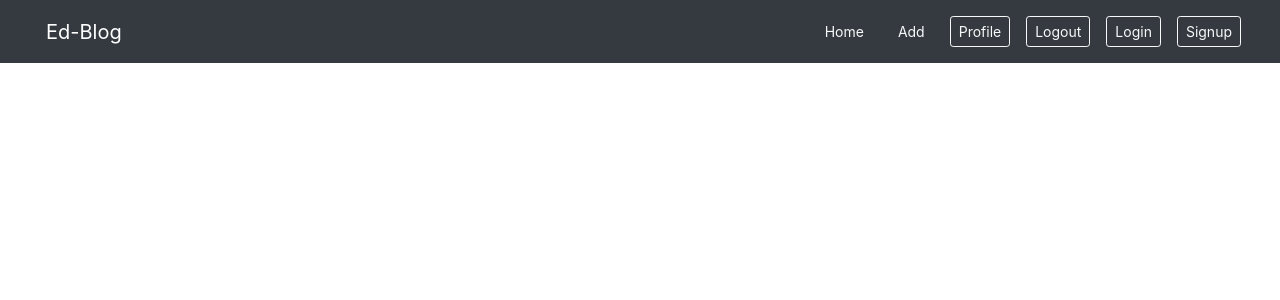
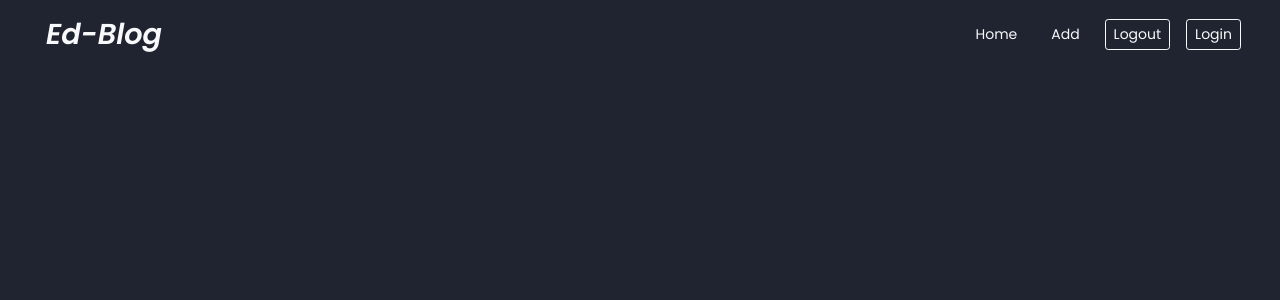
Before and after one commit to Edu58/Flask-Personal-Blog, a Python web app: template app/templates/base.html in a window 1280 px wide. Shown: the top 300 px of the page. Run offline with Jinja, Linux system fonts and the light colour scheme; the template is opened without the code that fills it, so the values that code supplies are empty; some libraries are stand-ins or nearby versions.

Commit message:
adds base.css

```diff
--- /dev/null
+++ b/app/static/base.css
@@ -0,0 +1,14 @@
+* {
+    font-family: 'Poppins', sans-serif !important;
+    text-decoration: none;
+}
+
+body {
+background-color: #202330;
+}
+
+nav #brand {
+font-weight: 600;
+font-size: 1.8rem;
+font-style: italic;
+}
--- a/app/templates/base.html
+++ b/app/templates/base.html
@@ -10,7 +10,7 @@
     {{ bootstrap.load_css() }}
     <link rel="preconnect" href="https://fonts.googleapis.com">
     <link rel="preconnect" href="https://fonts.gstatic.com" crossorigin>
-    <link href="https://fonts.googleapis.com/css2?family=Open+Sans:ital,wght@0,300;0,400;0,500;0,600;0,700;0,800;1,300;1,400;1,500;1,600;1,700;1,800&display=swap"
+    <link href="https://fonts.googleapis.com/css2?family=Poppins:ital,wght@0,100;0,200;0,300;0,400;0,500;0,600;0,700;0,800;0,900;1,100;1,200;1,300;1,400;1,500;1,600;1,700;1,800;1,900&display=swap"
           rel="stylesheet">
     <link rel="stylesheet" type="text/css" href="{{ url_for('static',filename='base.css') }}">
     {% endblock styles %}
@@ -18,10 +18,10 @@
     <title>{% block title %} {% endblock title %}</title>
 </head>
 <body>
-<nav class="navbar navbar-expand-sm navbar-dark bg-dark mb-2">
+<nav class="navbar navbar-expand-sm mb-2">
     <div class="container-fluid d-flex justify-content-between">
         <div class="container-fluid d-flex justify-content-between">
-            <a class="navbar-brand fs-4 fst-italic fw-normal" href="#">Ed-Blog</a>
+            <a class="navbar-brand text-light" href="#" id="brand">Ed-Blog</a>
             <button class="navbar-toggler" type="button" data-bs-toggle="collapse"
                     data-bs-target="#navbarSupportedContent"
                     aria-controls="navbarSupportedContent" aria-expanded="false" aria-label="Toggle navigation">
@@ -41,12 +41,6 @@
                     </a>
                 </li>
                 <li class="nav-item">
-                    <a class="nav-link active" aria-current="page"
-                       href="">
-                        <button class="btn btn-sm btn btn-outline-light">Profile</button>
-                    </a>
-                </li>
-                <li class="nav-item">
                     <a class="nav-link active" aria-current="page" href="">
                         <button class="btn btn btn-sm btn-outline-light">Logout</button>
                     </a>
@@ -54,11 +48,6 @@
                 <li class="nav-item">
                     <a class="nav-link active" aria-current="page" href="">
                         <button class="btn btn btn-sm btn-outline-light">Login</button>
-                    </a>
-                </li>
-                <li class="nav-item">
-                    <a class="nav-link active" aria-current="page" href="">
-                        <button class="btn btn btn-sm btn-outline-light">Signup</button>
                     </a>
                 </li>
             </ul>
```
